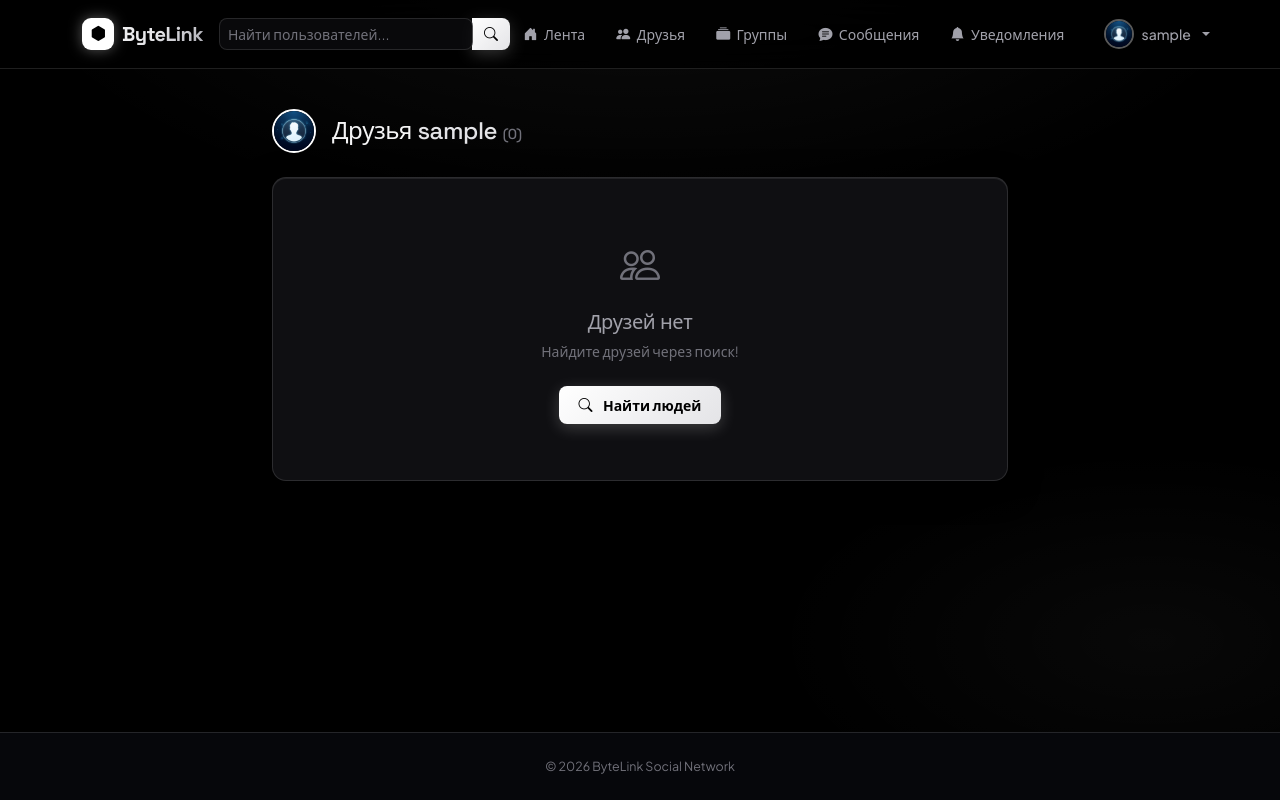
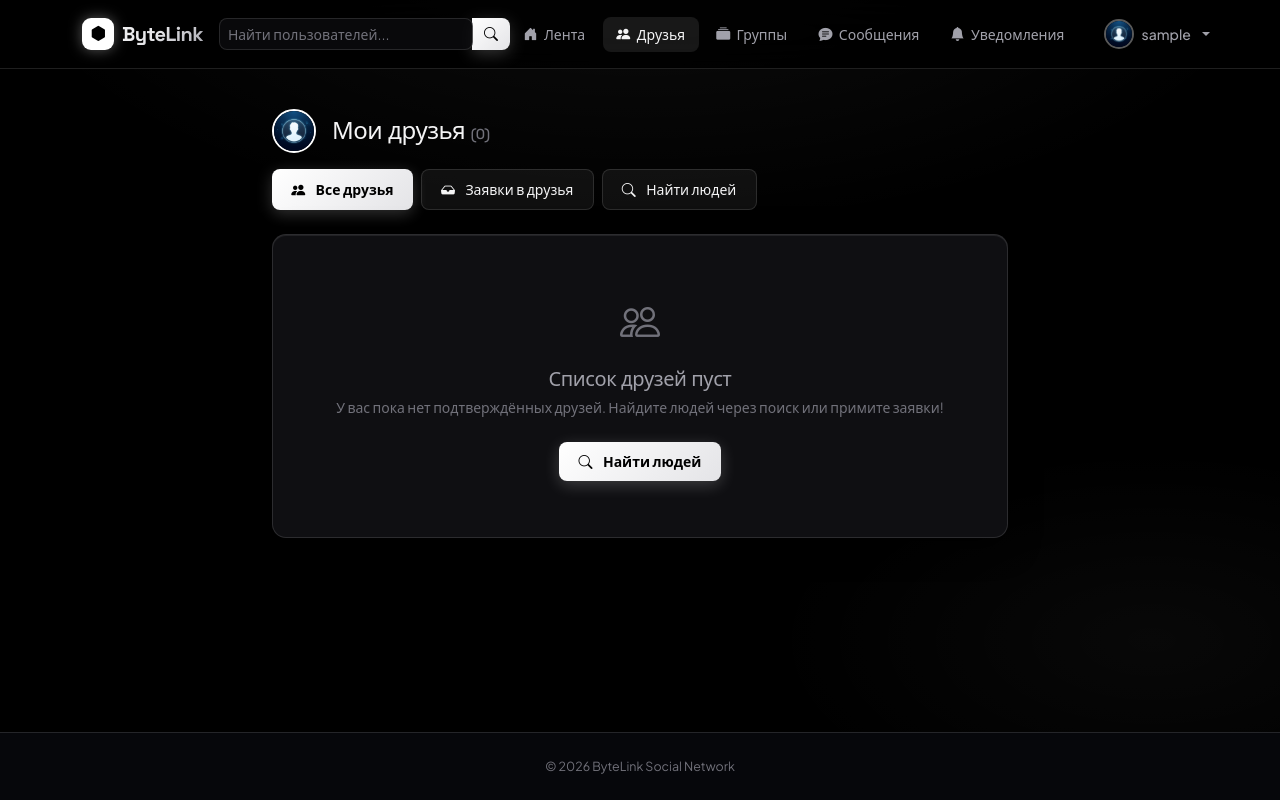
Before and after one commit to good2222/ByteLink, a Django app: a page that uses templates/base.html in a window 1280 px wide. Run offline with Django 5.2, Linux system fonts and the light colour scheme; the visitor is signed in with stand-in values (Sample User, id 1); data comes from the database, SQL or seed files in the repository.

Commit message:
Fix: Add my_friends route and tab navigation across all friends pages (All Friends / Requests / Search)

```diff
--- a/apps/users/urls.py
+++ b/apps/users/urls.py
@@ -19,6 +19,7 @@ urlpatterns = [
     path('profile/<str:username>/', ProfileView.as_view(),    name='profile'),
 
     # Друзья
+    path('friends/',                               FriendsListView.as_view(),       name='my_friends'),
     path('profile/<str:username>/friends/',        FriendsListView.as_view(),       name='friends_list'),
     path('profile/<str:username>/add-friend/',     SendFriendRequestView.as_view(), name='send_friend_request'),
     path('profile/<str:username>/remove-friend/',  RemoveFriendView.as_view(),      name='remove_friend'),
--- a/apps/users/views.py
+++ b/apps/users/views.py
@@ -138,8 +138,11 @@ class UserSearchView(LoginRequiredMixin, ListView):
 
 
 class FriendsListView(LoginRequiredMixin, View):
-    def get(self, request, username):
-        profile_user = get_object_or_404(CustomUser, username=username)
+    def get(self, request, username=None):
+        if username:
+            profile_user = get_object_or_404(CustomUser, username=username)
+        else:
+            profile_user = request.user
         friends = profile_user.get_friends()
         return render(request, 'users/friends.html', {
             'profile_user': profile_user,
--- a/templates/base.html
+++ b/templates/base.html
@@ -58,7 +58,7 @@
                         </a>
                     </li>
                     <li class="nav-item">
-                        <a class="nav-link position-relative" href="{% url 'friend_requests' %}">
+                        <a class="nav-link position-relative {% if 'friend' in request.resolver_match.url_name %}active{% endif %}" href="{% url 'my_friends' %}">
                             <i class="bi bi-people-fill"></i> Друзья
                             {% with cnt=user.get_pending_received_count %}
                             {% if cnt %}
--- a/templates/users/friends.html
+++ b/templates/users/friends.html
@@ -1,25 +1,51 @@
 {% extends 'base.html' %}
-{% block title %}Друзья {{ profile_user.username }} — ByteLink{% endblock %}
+{% block title %}Друзья — ByteLink{% endblock %}
 
 {% block content %}
 <div class="row justify-content-center mt-2">
 <div class="col-lg-8 col-12">
 
-    <div class="d-flex align-items-center gap-3 mb-4 fade-up">
+    <!-- Header -->
+    <div class="d-flex align-items-center gap-3 mb-3 fade-up">
         <img src="{{ profile_user.get_avatar_url }}" alt="avatar"
              style="width:44px; height:44px; border-radius:50%; object-fit:cover; border:2px solid var(--accent);">
         <h4 style="font-family:var(--font-alt); margin:0;">
-            Друзья <a href="{% url 'profile' username=profile_user.username %}"
-                      style="color:var(--accent-2);">{{ profile_user.username }}</a>
+            {% if profile_user == user %}
+                Мои друзья
+            {% else %}
+                Друзья <a href="{% url 'profile' username=profile_user.username %}" style="color:var(--accent-2);">{{ profile_user.username }}</a>
+            {% endif %}
             <span style="color:var(--text-3); font-size:.9rem;">({{ friends|length }})</span>
         </h4>
     </div>
 
+    <!-- Navigation Tabs -->
+    {% if profile_user == user %}
+    <div class="d-flex gap-2 mb-4 fade-up">
+        <a href="{% url 'my_friends' %}" class="btn-primary-app btn btn-sm">
+            <i class="bi bi-people-fill me-1"></i> Все друзья
+        </a>
+        <a href="{% url 'friend_requests' %}" class="btn-ghost btn btn-sm position-relative">
+            <i class="bi bi-inbox-fill me-1"></i> Заявки в друзья
+            {% with cnt=user.get_pending_received_count %}
+            {% if cnt %}
+            <span class="badge rounded-pill ms-1" style="background:var(--red); font-size:.65rem;">{{ cnt }}</span>
+            {% endif %}
+            {% endwith %}
+        </a>
+        <a href="{% url 'user_search' %}" class="btn-ghost btn btn-sm">
+            <i class="bi bi-search me-1"></i> Найти людей
+        </a>
+    </div>
+    {% endif %}
+
+    <!-- Friends Grid -->
     {% if friends %}
     <div class="row g-3">
         {% for friend in friends %}
         <div class="col-sm-6 col-md-4 fade-up">
-            <div class="glass p-3 text-center h-100">
+            <div class="glass p-3 text-center h-100 d-flex flex-column justify-content-between">
+                <div>
                     <a href="{% url 'profile' username=friend.username %}">
                         <img src="{{ friend.get_avatar_url }}" alt="avatar"
                              style="width:72px; height:72px; border-radius:50%; object-fit:cover;
@@ -38,15 +64,21 @@
                         {% endif %}
                     </div>
                 </div>
+                <div class="mt-3">
+                    <a href="{% url 'profile' username=friend.username %}" class="btn-ghost btn btn-sm w-100" style="font-size:.78rem;">
+                        Профиль
+                    </a>
+                </div>
+            </div>
         </div>
         {% endfor %}
     </div>
     {% else %}
-    <div class="glass">
+    <div class="glass fade-up">
         <div class="empty-state">
             <div class="icon"><i class="bi bi-people"></i></div>
-            <h5>Друзей нет</h5>
-            <p>{% if profile_user == user %}Найдите друзей через поиск!{% else %}У этого пользователя пока нет друзей.{% endif %}</p>
+            <h5>Список друзей пуст</h5>
+            <p>{% if profile_user == user %}У вас пока нет подтверждённых друзей. Найдите людей через поиск или примите заявки!{% else %}У этого пользователя пока нет друзей.{% endif %}</p>
             {% if profile_user == user %}
             <a href="{% url 'user_search' %}" class="btn-primary-app mt-2" style="display:inline-flex;">
                 <i class="bi bi-search me-1"></i> Найти людей
```
Also changed, not shown: templates/users/friend_requests.html (+26 -6 lines), templates/users/search.html (+24 -1 lines). Lines whose indentation alone changed are shown as unchanged.
